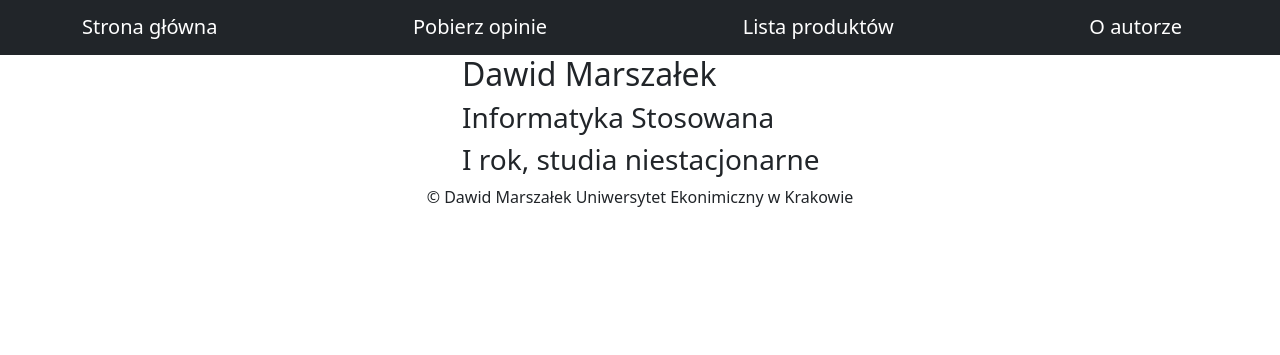
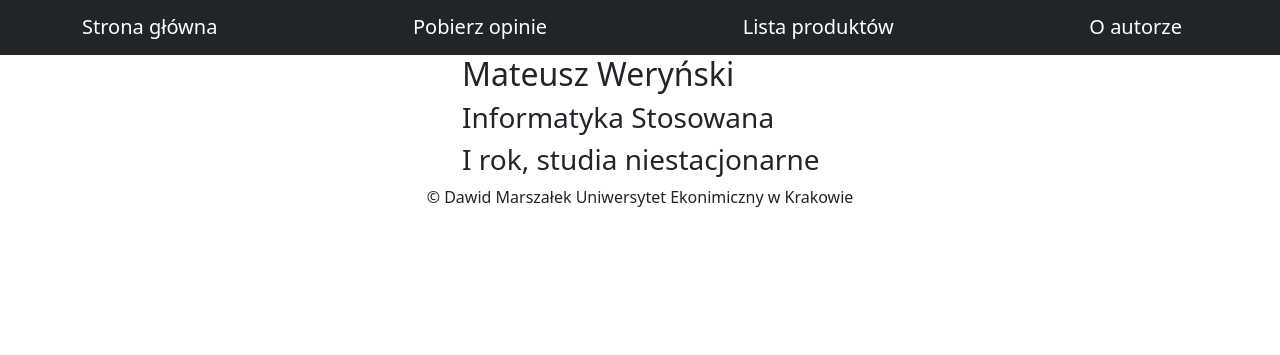
Before and after one commit to Mwerynski/CeneoScraper, a Flask app: page /author in a window 1280 px wide. Shown: the part 57-412 px from the top of the page. Run offline with Flask 2, Linux system fonts and the light colour scheme.

Commit message:
Updating

```diff
--- a/app/templates/author.html.jinja
+++ b/app/templates/author.html.jinja
@@ -1,6 +1,6 @@
 {% extends "layout.html.jinja" %}
 {% block content %}
-    <h2>Dawid Marszałek</h2>
+    <h2>Mateusz Weryński</h2>
     <h3>Informatyka Stosowana</h3>
     <h3>I rok, studia niestacjonarne</h3>
 {% endblock %}
```
